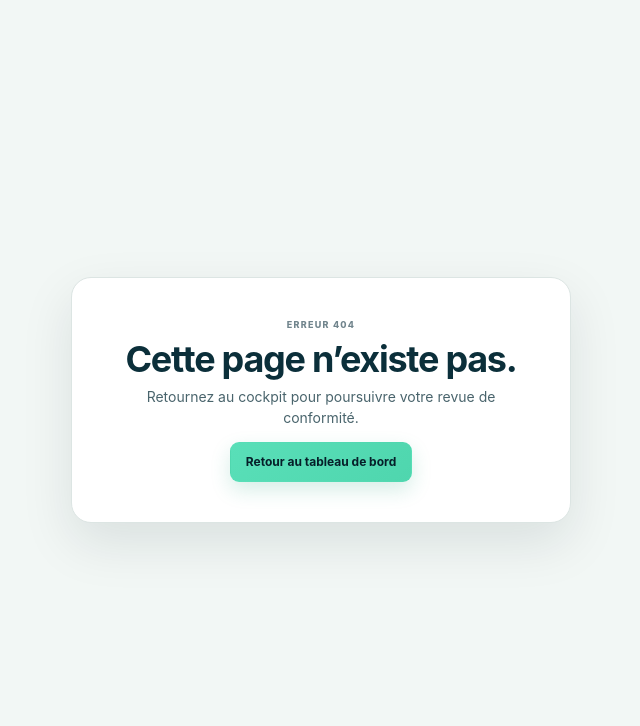
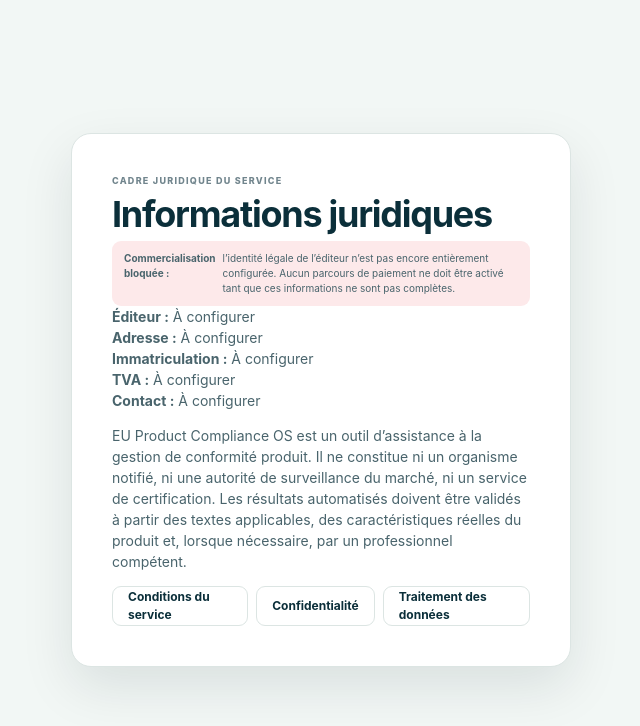
Before and after one commit to Diasnissa92/eu-product-compliance-os, a Next.js app: page /legal in a window 1280 px wide. Before the commit this address had no page. Shown: the top 726 px of the page, without its empty margins (319-959 px from the left). Built offline with nearby package versions, Linux system fonts and the light colour scheme.

Commit message:
Add SaaS legal center

```diff
--- /dev/null
+++ b/app/legal/page.tsx
@@ -0,0 +1,16 @@
+import Link from "next/link";
+import { getLegalConfig, getMissingLegalFields } from "@/lib/legal-config";
+
+export const metadata = { title: "Informations juridiques · EU Product Compliance OS" };
+
+export default function LegalPage() {
+  const legal = getLegalConfig();
+  const missing = getMissingLegalFields(legal);
+  return <main className="centered-page"><div className="empty-card" style={{maxWidth: 860, textAlign: "left"}}>
+    <span className="eyebrow">Cadre juridique du service</span><h1>Informations juridiques</h1>
+    {missing.length ? <p className="form-feedback form-feedback-error"><strong>Commercialisation bloquée :</strong> l’identité légale de l’éditeur n’est pas encore entièrement configurée. Aucun parcours de paiement ne doit être activé tant que ces informations ne sont pas complètes.</p> : null}
+    <p><strong>Éditeur :</strong> {legal.entityName || "À configurer"}<br/><strong>Adresse :</strong> {legal.address || "À configurer"}<br/><strong>Immatriculation :</strong> {legal.registration || "À configurer"}<br/><strong>TVA :</strong> {legal.vatNumber || "À configurer"}<br/><strong>Contact :</strong> {legal.email || "À configurer"}</p>
+    <p>EU Product Compliance OS est un outil d’assistance à la gestion de conformité produit. Il ne constitue ni un organisme notifié, ni une autorité de surveillance du marché, ni un service de certification. Les résultats automatisés doivent être validés à partir des textes applicables, des caractéristiques réelles du produit et, lorsque nécessaire, par un professionnel compétent.</p>
+    <div className="button-row"><Link className="button button-secondary" href="/legal/terms">Conditions du service</Link><Link className="button button-secondary" href="/legal/privacy">Confidentialité</Link><Link className="button button-secondary" href="/legal/dpa">Traitement des données</Link></div>
+  </div></main>;
+}
```
